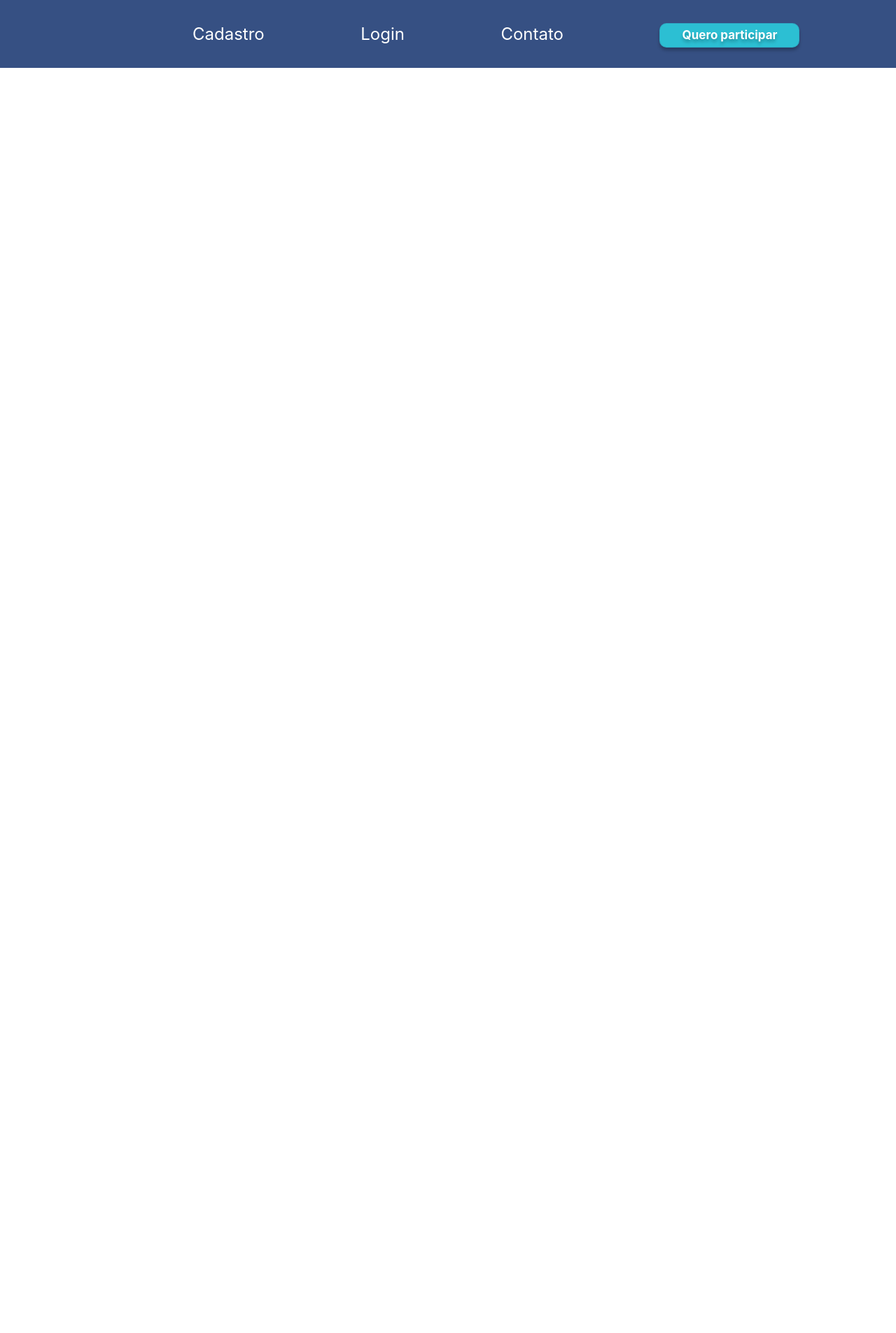
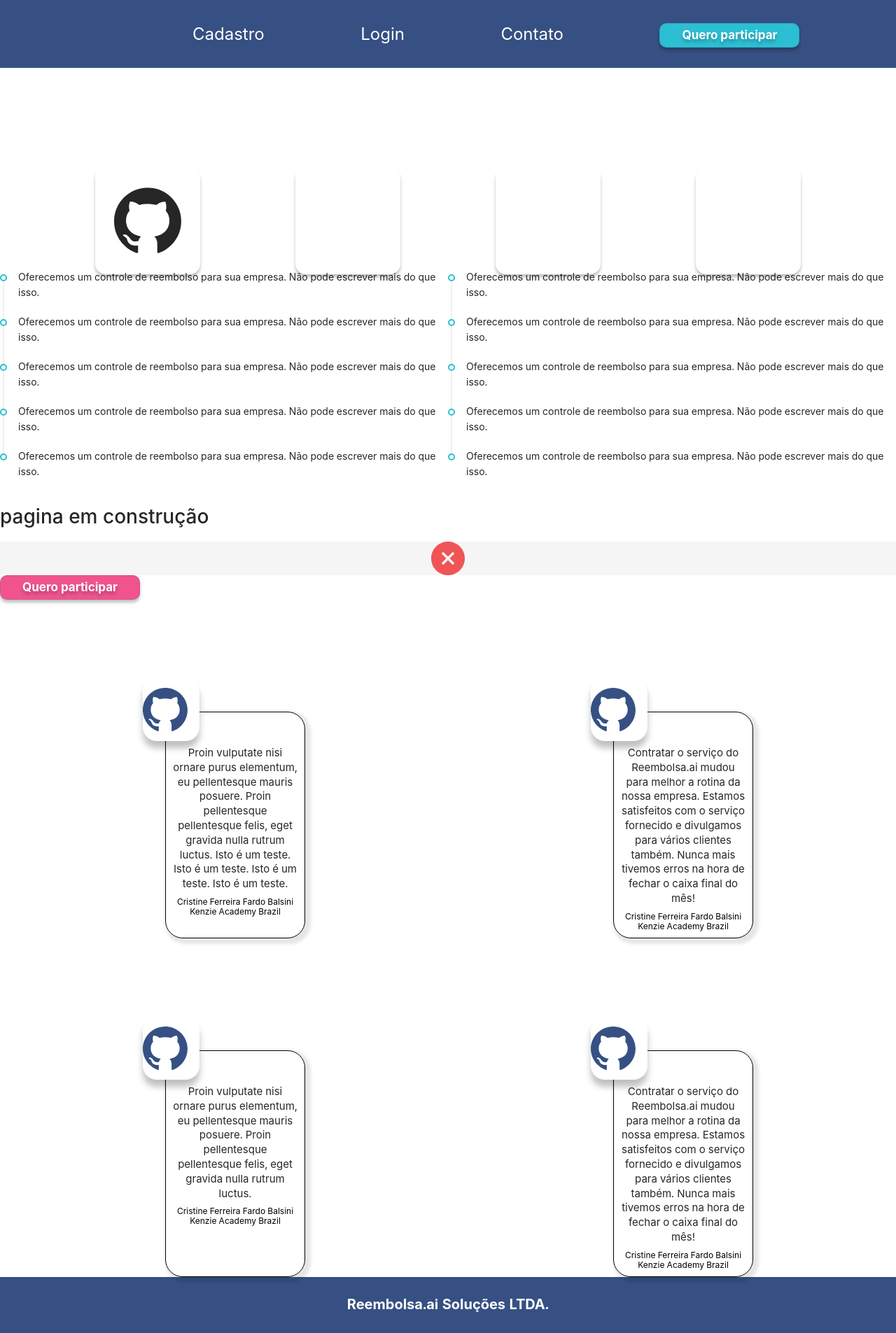
Before and after one commit to ricardossantis/reembolsa_ai, a React (Create React App) app: page / in a window 1280 px wide. Shown: the whole page at 70% size. Before the commit the page ends 800 px from the top, so only its background shows below. Built offline with nearby package versions, Linux system fonts and the light colour scheme.

Commit message:
feat: add a cancel button only

```diff
--- a/src/pages/home/index.jsx
+++ b/src/pages/home/index.jsx
@@ -10,7 +10,7 @@ import { GithubFilled } from "@ant-design/icons";
 const Home = () => {
   return (
     <>
-      {/* <ClientLogo logo1={<GithubFilled />} />
+      <ClientLogo logo1={<GithubFilled />} />
       <MainTimeline
         item1="Oferecemos um controle de reembolso para sua empresa. Não pode escrever mais do que isso."
         item2="Oferecemos um controle de reembolso para sua empresa. Não pode escrever mais do que isso."
@@ -25,10 +25,10 @@ const Home = () => {
       />
 
       <h1>pagina em construção</h1>
-      <CancelButton />
+      <CancelButton cancel={() => console.log("cancelar button")} />
       <Button bckButton="#F1548D" />
       <ClientCard />
-      <Footer children="Reembolsa.ai Soluções LTDA." /> */}
+      <Footer children="Reembolsa.ai Soluções LTDA." />
     </>
   );
 };
```
